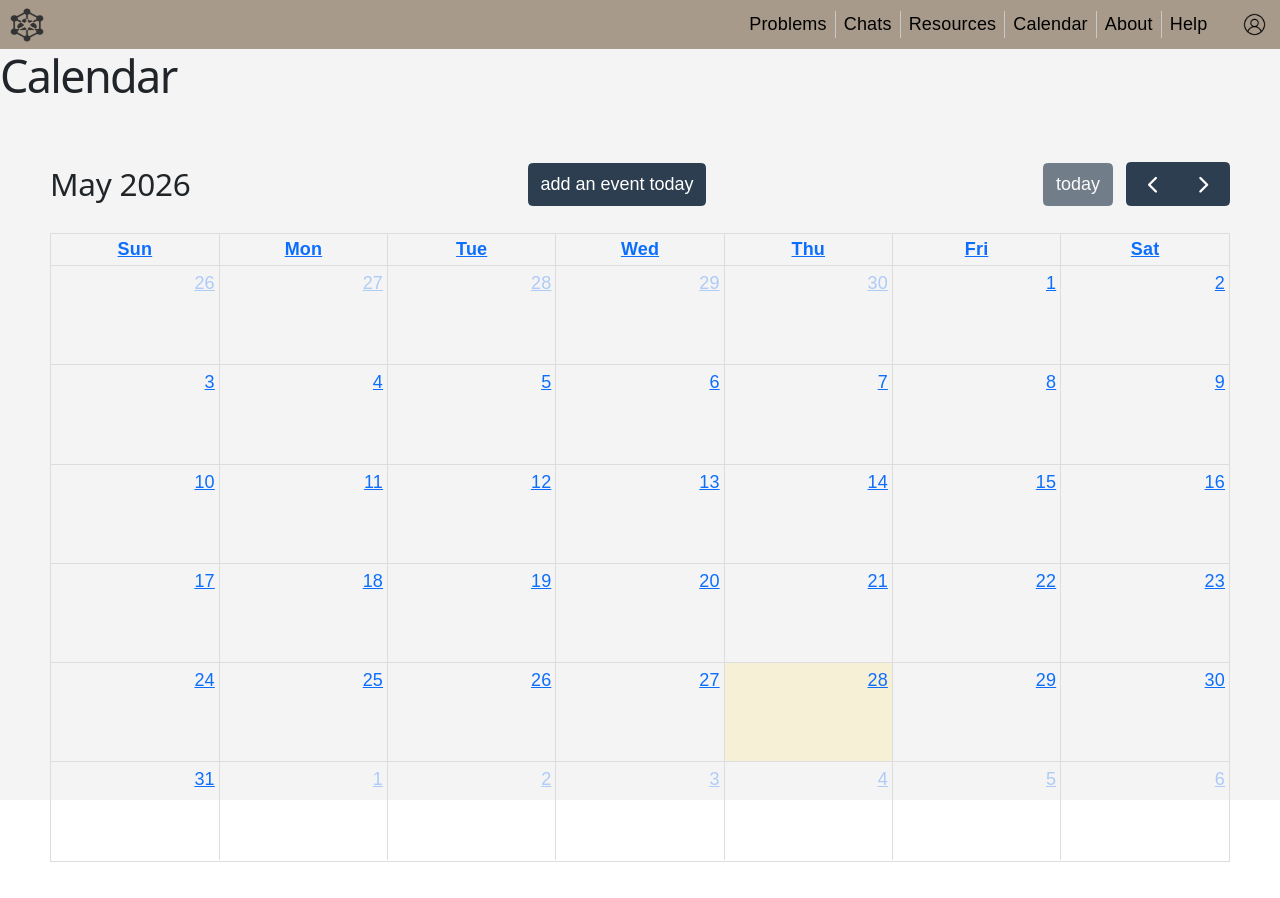
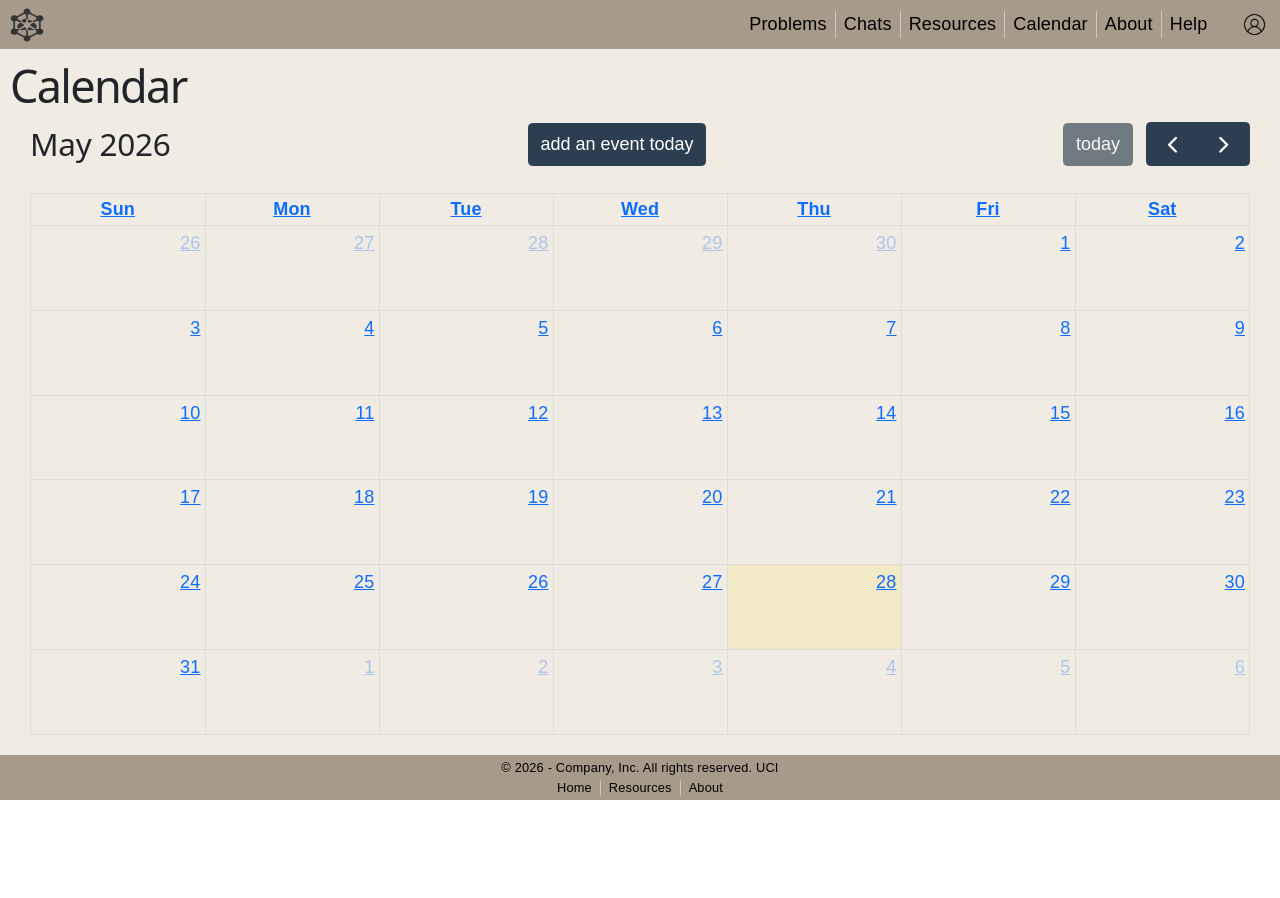
Before and after one commit to INF143Group/INF143Sp26Project, a React (Vite) app: page /calendar in a window 1280 px wide. Shown: the top 898 px of the page. After the commit the page ends 800 px from the top, so only its background shows below. Built offline with nearby package versions, Linux system fonts and the light colour scheme; no server answers.

Commit message:
updated calendar page

```diff
--- a/Components/Calendar.jsx
+++ b/Components/Calendar.jsx
@@ -1,12 +1,13 @@
 import { useRef, useState } from "react";
 import {ToastContainer, toast} from "react-toastify";
 import NavBar from "./nav-bar.jsx";
+import EventAddPopup from "./EventAddPopup.jsx";
 import  FullCalendar  from "@fullcalendar/react";
 import  dayGridPlugin  from "@fullcalendar/daygrid";
 import  interactionPlugin   from "@fullcalendar/interaction";
-import EventAddPopup from "./EventAddPopup.jsx";
 
 import "../Styles/Calendar.css";
+import Footer from "./footer.jsx";
 
 const DEFAULT_ID="00000000-0000-0000-0000-000000000002";
 
@@ -162,10 +163,10 @@ export default function Calendar(){
                 <NavBar/>
             </div>
             <script src="https://cdn.jsdelivr.net/npm/fullcalendar@6.1.20/index.global.min.js"></script>
-            <h1>Calendar</h1>
-            <ToastContainer
-                toastStyle={{width: "fit-content", maxWidth: "none"}}
-            />
+            <div className={"calendar-heading"} id={"calendar-heading"}>
+                <h1>Calendar</h1>
+            </div>
+            <ToastContainer/>
             <div className="stack">
                 <FullCalendar
                     ref={calendarRef}
@@ -195,7 +196,9 @@ export default function Calendar(){
                     />
                 </div>
             </div>
+            <div className="div6" id="bottom-nav-bar" >
+                <Footer/>
+            </div>
         </div>
-
     );
 }
--- a/Styles/Calendar.css
+++ b/Styles/Calendar.css
@@ -1,19 +1,44 @@
-body{
-    --bg: aqua;
+*,
+*::before,
+*::after {
+    box-sizing: border-box; /* padding is included in width, fixes overflow */
+}
+
+.calendar-wrapper {
+    display: flex;
+    flex-direction: column;
+    min-height: 100vh;
+    overflow-x: hidden; /* prevent horizontal scroll */
+}
+
+.calendar-heading {
+    padding-top: 10px;
+    padding-left: 10px;
+    background: #f0ebe3;
+    width: 100%;
 }
 
 .stack {
     position: relative;
-    width: 100vw;  /* Or whatever size you need */
-    height: 100vh;  /* Or whatever size you need */
+    width: 100%;
+    flex: 1;           /* grows to fill remaining space between heading and footer */
+    min-height: 0;     /* allows flex child to shrink properly */
     margin: 0 auto;
+    background: #f0ebe3;
+
 }
+
 .stack > * {
     position: absolute;
-    padding:50px;
+    padding: 0 30px 20px;
     top: 0;
     left: 0;
     width: 100%;
     height: 100%;
+    box-sizing: border-box;
 }
-.top-layer    { z-index: 7; pointer-events: none}
+
+.top-layer {
+    z-index: 7;
+    pointer-events: none;
+}
```
